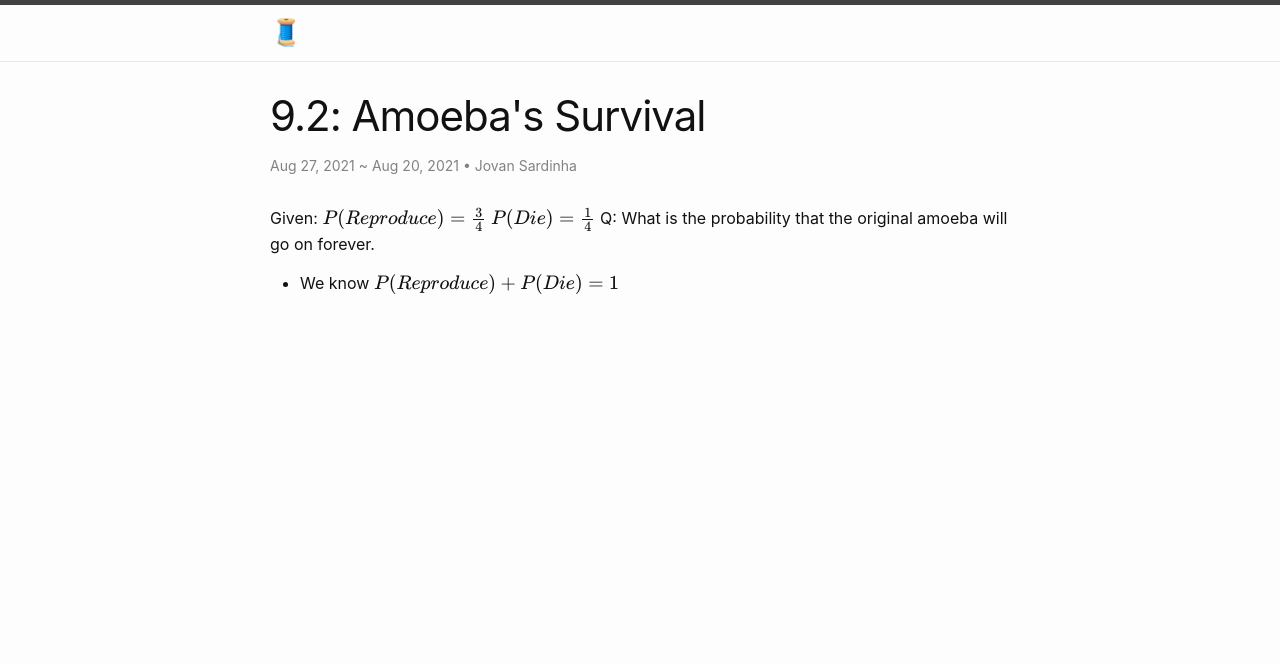
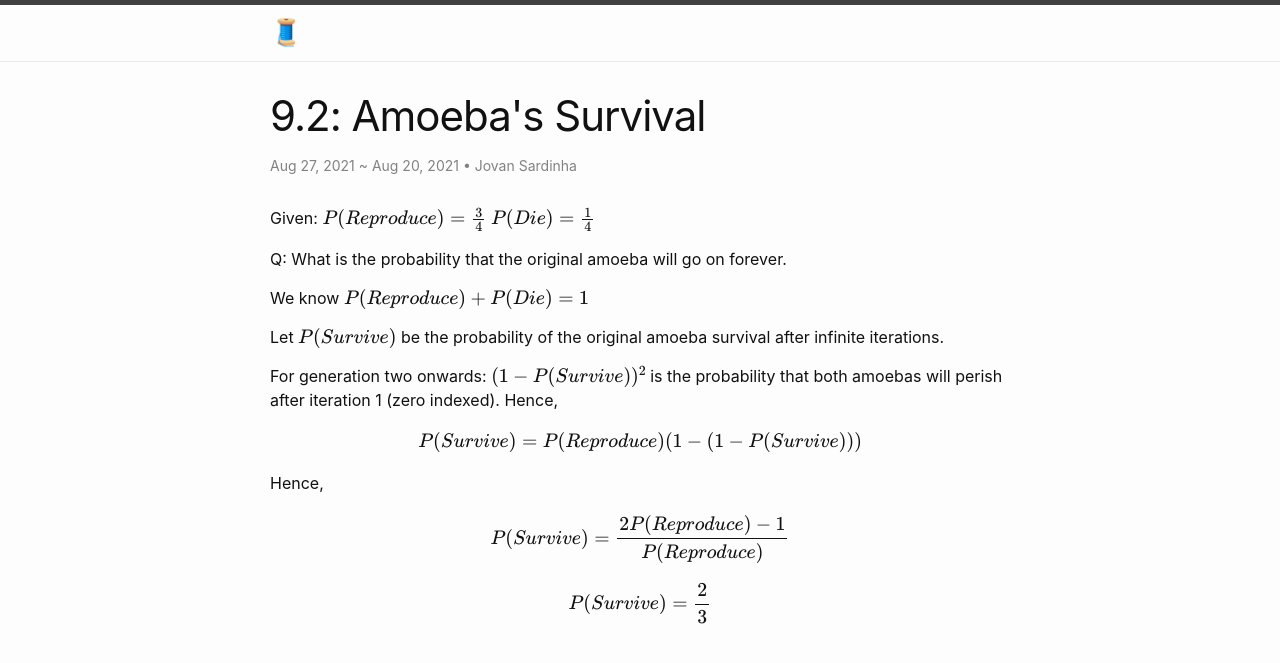
Before and after one commit to jovsa/jovsa.github.io, a Jekyll site: the page built from _posts/cut-the-knot/2021-08-27-amoeba-survival.md, in a window 1280 px wide, cut to the strip 0-796 px from the top of the page. Shown: the top 663 px of the strip. Built offline with Jekyll 4.4.1, drawn with Linux system fonts in a browser that asks for light colours; formulas are drawn with MathJax 3.

Commit message:
finish amoeba survivival

```diff
--- a/_posts/cut-the-knot/2021-08-27-amoeba-survival.md
+++ b/_posts/cut-the-knot/2021-08-27-amoeba-survival.md
@@ -10,7 +10,22 @@ author:
 Given:
 $$ P(Reproduce) =  \frac{3}{4}$$
 $$ P(Die) =  \frac{1}{4}$$
+
 Q: What is the probability that the original amoeba will go on forever.
 
 
-* We know $$ P(Reproduce) + P(Die) = 1$$
+We know $$ P(Reproduce) + P(Die) = 1$$
+
+Let $$P(Survive)$$ be the probability of the original amoeba survival after infinite iterations.
+
+For generation two onwards:
+$$(1-P(Survive))^2$$ is the probability that both amoebas will perish after iteration 1 (zero indexed).
+Hence,
+
+$$P(Survive) = P(Reproduce)(1-(1-P(Survive)))$$
+
+Hence,
+
+$$P(Survive) = \frac{2P(Reproduce)-1}{P(Reproduce)}$$
+
+$$P(Survive) = \frac{2}{3}$$
```
